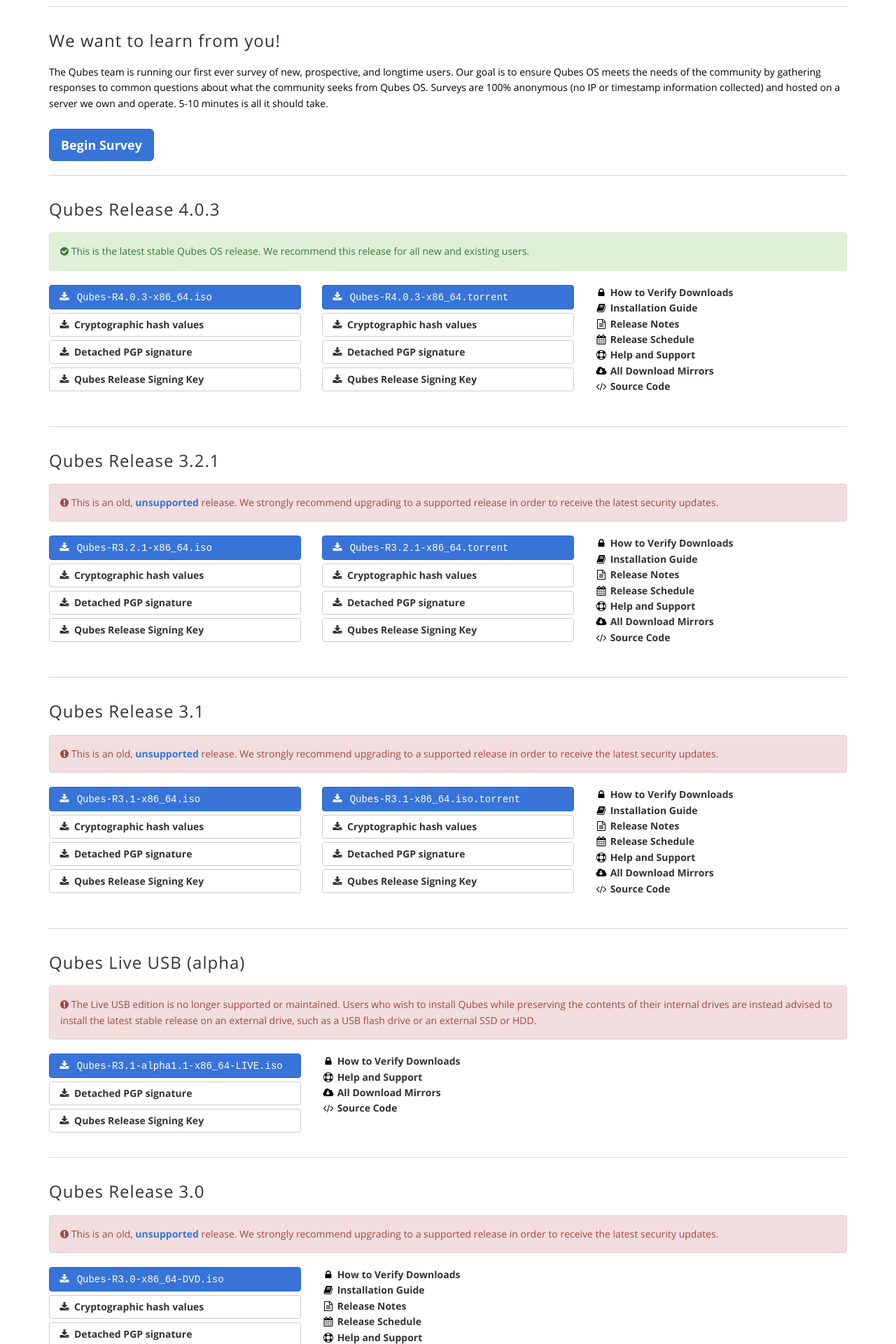
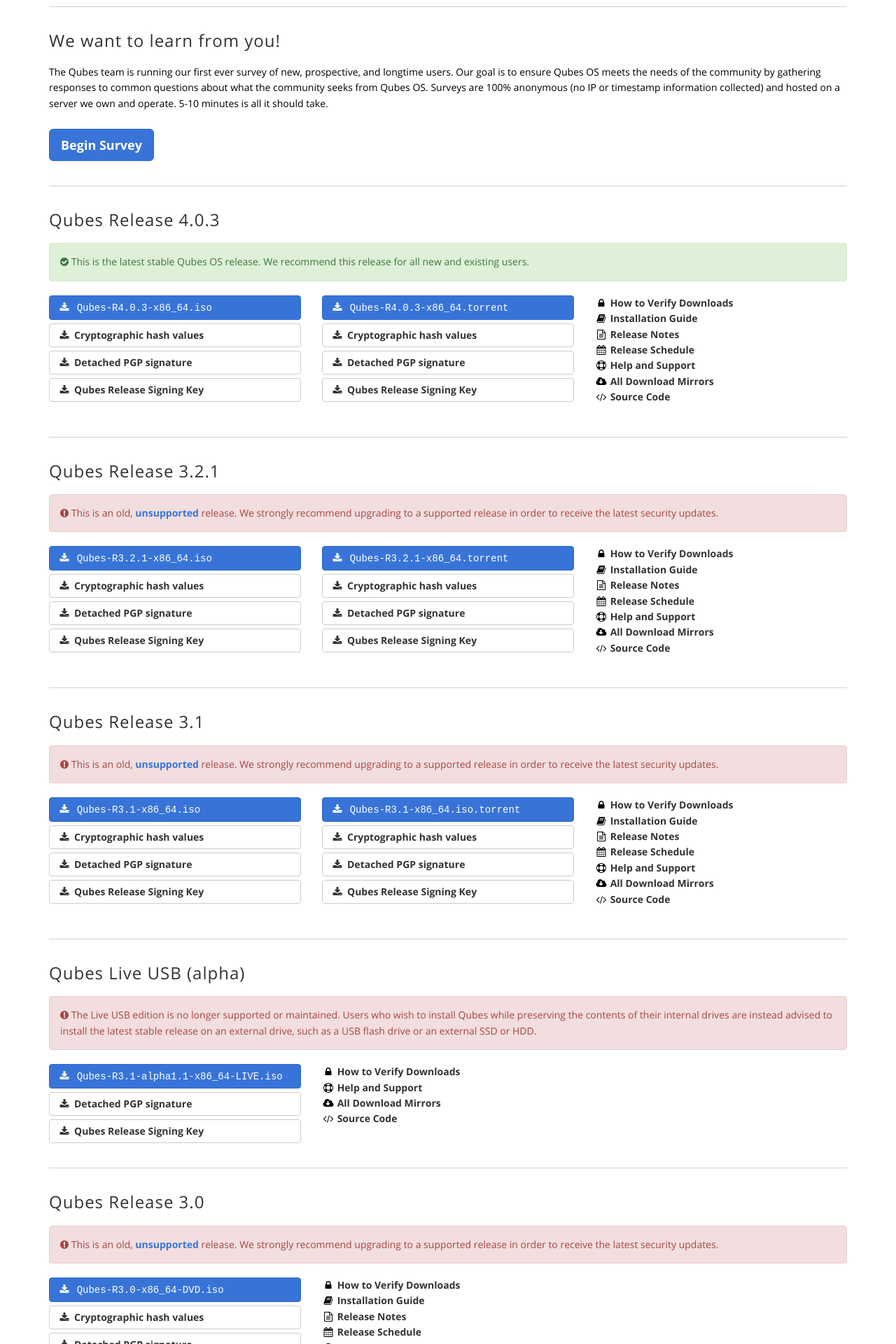
Before and after one commit to QubesOS/qubesos.github.io, a Jekyll site: the page built from pages/downloads.html, in a window 1280 px wide. Shown: the part 380-2300 px from the top of the page at 70% size. Built offline with Jekyll 4.4.1, drawn with Linux system fonts in a browser that asks for light colours; some web fonts are replaced.

Commit message:
Fix button spacing

```diff
--- a/pages/downloads.html
+++ b/pages/downloads.html
@@ -84,7 +84,7 @@ redirect_from:
       timestamp information collected) and hosted on a server we own and
       operate. 5-10 minutes is all it should take.
     </p>
-    <a class="btn btn-lg btn-primary"
+    <a class="btn btn-lg btn-primary add-bottom"
        href="https://survey.qubes-os.org/index.php?r=survey/index&sid=791682&lang=en">Begin Survey</a>
   </div>
 </div>
```
